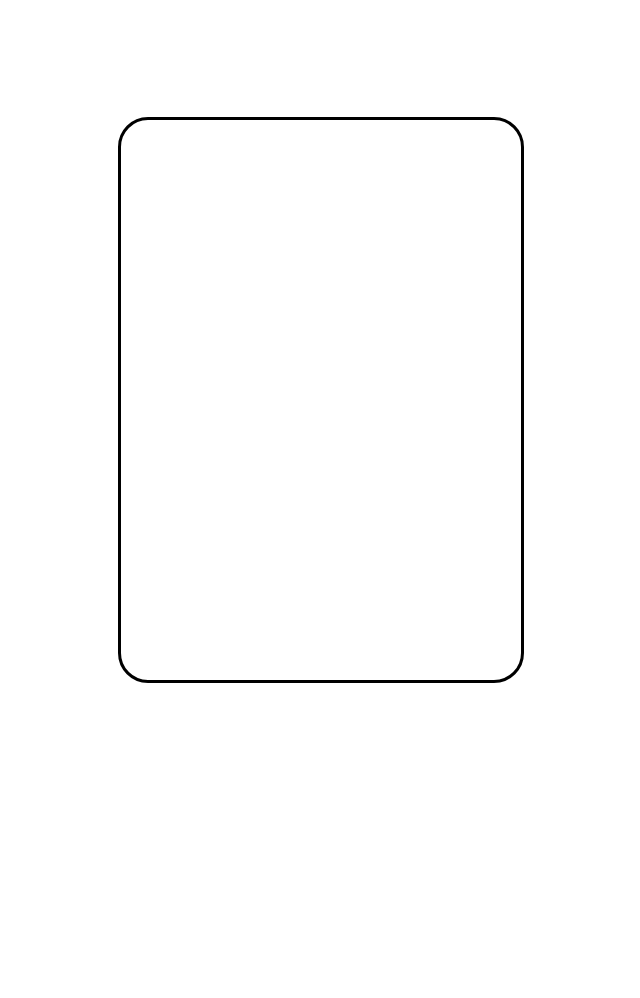
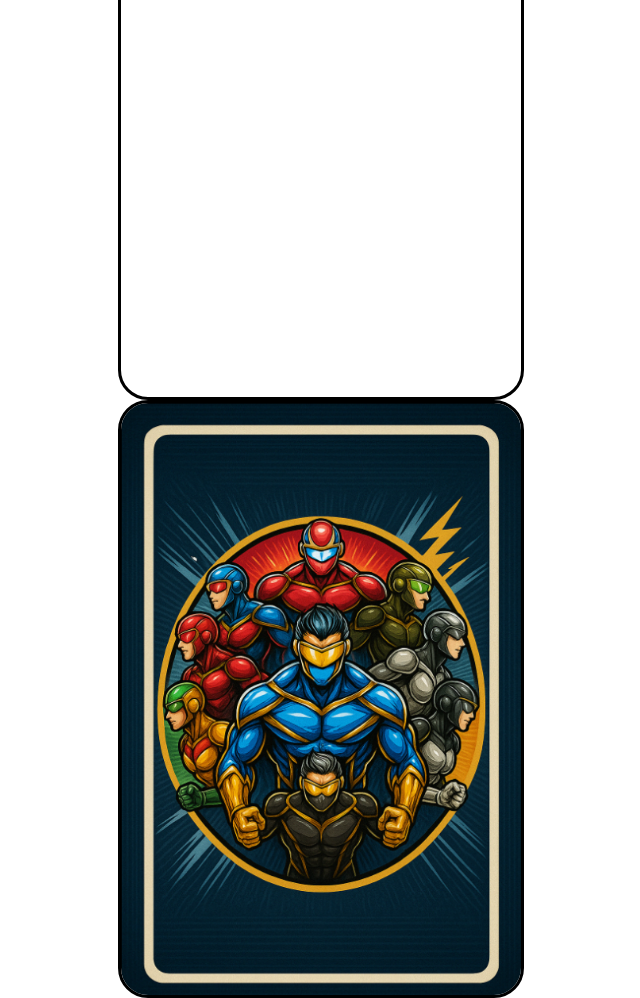
Before and after one commit to cse110-sp25-group19/warmup-exercise, a plain HTML site: page index.html in a window 1280 px wide. Shown: the whole page, without its empty margins (319-959 px from the left). Before the commit the page ends 800 px from the top, so only its background shows below. Drawn offline with Linux system fonts and the light colour scheme.

Commit message:
Update .front dimensions to match .back

```diff
--- a/index.css
+++ b/index.css
@@ -10,7 +10,7 @@ body {
     margin: 0;
     position: relative;
     width: 50vh;
-    height: 70vh;
+    height: 74vh;
     border-color: black;
     border-style: solid;
     border-radius: 30px;
@@ -31,15 +31,15 @@ body {
 .back {
     /* Currently, the back of the card is hidden.
     To display it, comment out the first line and uncomment the rest!!! */
-    display: none;
-            /* margin: 0;
+   /* display: none; */
+            margin: 0;
             position: relative;
             width: 50vh;
             height: 74vh;
             border-color: black;
             border-style: solid;
             overflow: hidden;
-            border-radius: 30px; */
+            border-radius: 30px;
 }
 
 .back img {
```
